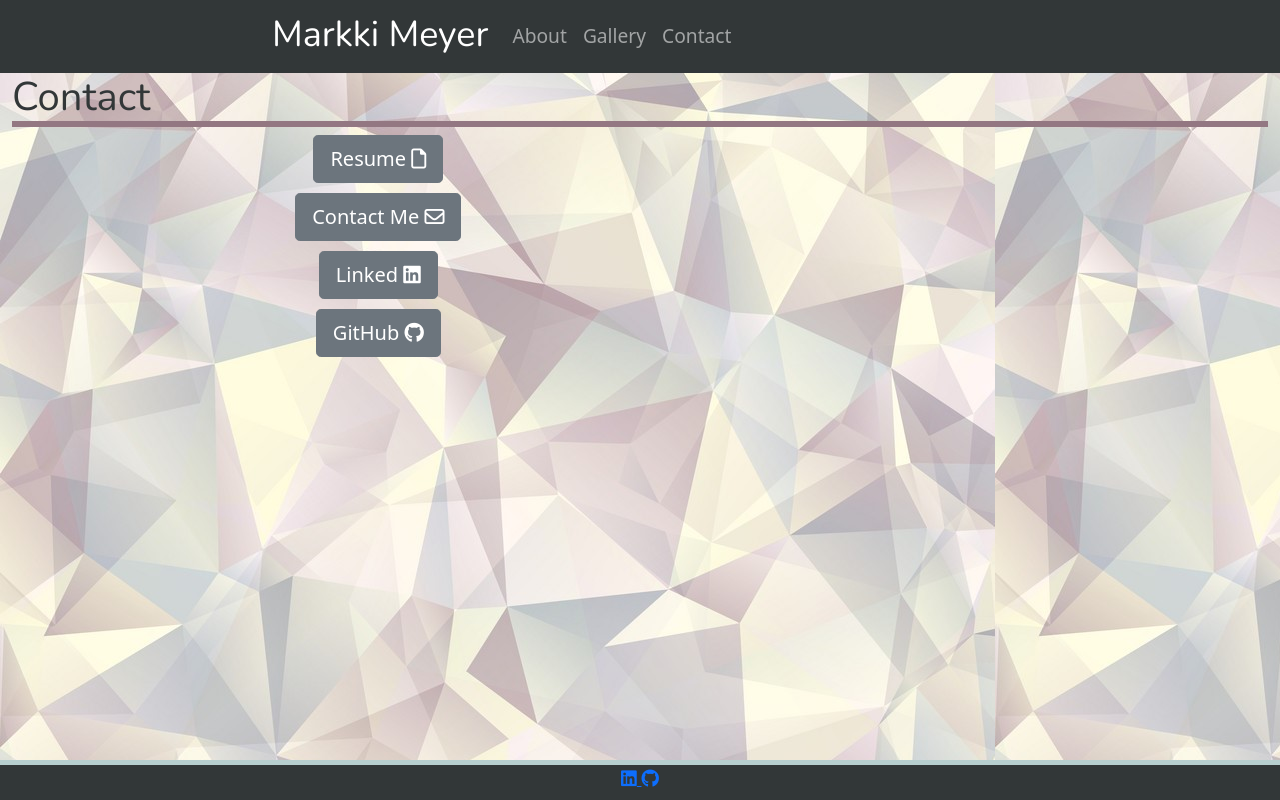
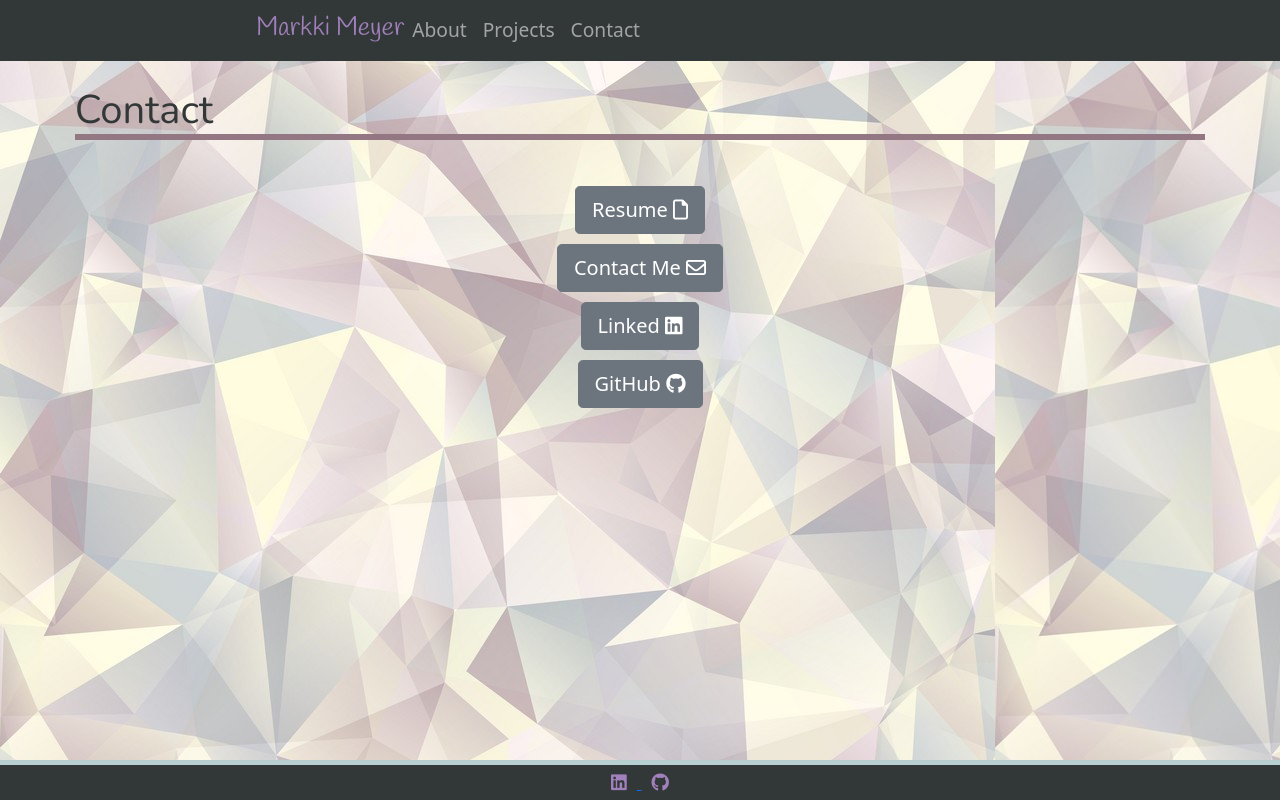
Before and after one commit to markkimeyer/reactProfile, a React (Create React App) app in the folder client/: page /contact in a window 1280 px wide. Built offline with nearby package versions, Linux system fonts and the light colour scheme.

Commit message:
contact page complete with links

```diff
--- a/client/public/index.html
+++ b/client/public/index.html
@@ -19,7 +19,7 @@
 <link href="https://cdn.jsdelivr.net/npm/bootstrap@5.0.0/dist/css/bootstrap.min.css" rel="stylesheet" integrity="sha384-wEmeIV1mKuiNpC+IOBjI7aAzPcEZeedi5yW5f2yOq55WWLwNGmvvx4Um1vskeMj0" crossorigin="anonymous">
 <!-- fonts -->
 <link rel="preconnect" href="https://fonts.gstatic.com">
-<link href="https://fonts.googleapis.com/css2?family=Open+Sans&family=Raleway&display=swap" rel="stylesheet">
+<link href="https://fonts.googleapis.com/css2?family=Open+Sans&family=Raleway&family=Handlee&display=swap" rel="stylesheet">
 <link rel="preconnect" href="https://fonts.gstatic.com">
 <link href="https://fonts.googleapis.com/css2?family=Dancing+Script:wght@600&display=swap" rel="stylesheet">
 <link rel="preconnect" href="https://fonts.gstatic.com">
--- a/client/src/components/Footer/index.js
+++ b/client/src/components/Footer/index.js
@@ -1,16 +1,24 @@
 import React from "react";
+import { Col, Row } from "../Grid";
 import './style.css';
 
 const Footer = () => {
     return (
 
         <footer>
-        <a href="https://www.linkedin.com/in/markkimeyer/"> <i class="fab fa-linkedin"></i></a>
+            {/* <Row>
+                <Col size = "md-12">
+            <p style = {{color : "peru", fontFamily: "nunito"}}>markkimeyer@gmail.com</p>
+            </Col>
+            </Row> */}
+            <Row>
+            <Col size = "md-12">
+                    <a href="https://www.linkedin.com/in/markkimeyer"> <i class="fab fa-linkedin"></i></a>
+                    <a href="https://github.com/markkimeyer?tab=repositories"> <i class="fab fa-github"></i></a>
+                </Col>
+            </Row>
 
-        <a href="https://github.com/markkimeyer?tab=repositories"> <i class="fab fa-github"></i></a>
-
-
-    </footer>
+        </footer>
     );
 };
 
--- a/client/src/components/Footer/style.css
+++ b/client/src/components/Footer/style.css
@@ -8,6 +8,13 @@ footer {
     font-size: 18px;
     height: 40px;
     border-top:#b7cfcf 5px solid;
+}
 
 
+
+footer .fab {
+    margin-top: 9px;
+    margin-right: 10px;
+    margin-left: 10px;
+    color:#a180bb;
 }
--- a/client/src/components/Nav/index.js
+++ b/client/src/components/Nav/index.js
@@ -5,8 +5,7 @@ import { Link } from "react-router-dom";
 function Nav() {
   return (
     <nav className="navbar navbar-expand-lg navbar-dark">
-      <a className="navbar-brand" href="/"></a>
-      <span class="navbar-brand mb-1 h1">Markki Meyer</span>
+      <span class="mb-1 h1">Markki Meyer</span>
       <button class="navbar-toggler" type="button" data-toggle="collapse" data-target="#navbarSupportedContent"
         aria-controls="navbarSupportedContent" aria-expanded="false" aria-label="Toggle navigation">
         <span class="navbar-toggler-icon"></span>
@@ -26,7 +25,7 @@ function Nav() {
               <Link className="nav-link"
                 to="/Gallery"
               >
-                Gallery
+                Projects
               </Link>
             </li>
             <li class="nav-item">
--- a/client/src/components/Nav/style.css
+++ b/client/src/components/Nav/style.css
@@ -3,14 +3,12 @@
 }
 
 .h1 {
-    font-size: 36px;
+    font-size: 26px;
     padding-left: 20%;
-    font-family: 'Nunito', sans-serif;
+    font-family: 'Handlee', sans-serif;
+    color: #a180bb;
+    text-align: left;
 
-}
-
-#navbarSupportedContent {
-    display:block;
 }
 
 .nav-link {
--- a/client/src/pages/Contact.js
+++ b/client/src/pages/Contact.js
@@ -6,38 +6,41 @@ const Contact = () => {
     return (
         <Container fluid>
 <header>
-        <div class="row"></div>
+        <Row>
         <div class="col-lg-12 separateborder">
             <h1>Contact</h1>
         </div>
+        </Row>
     </header>
 <div class = "contactMe">
-        <div class="contactRow">
-            <div class="col-md-5"></div>
-            <div class="col-md-7">
-            <button type="button" class="btn btn-secondary btn-lg" id = "resume">Resume  <i class="far fa-file"></i></button>
-        </div>
+        <div class="contactRow Row">
+            <Col size="md-12">
+            <a href = "https://drive.google.com/file/d/1iuBT4nv_iKdN_vfQtl9GczDmbSgFbcrt/view"><button type="button" class="btn btn-secondary btn-lg" id = "resume">Resume  <i class="far fa-file"></i></button>
+            </a>
+            </Col>
         </div>
 
-        <div class="contactRow">
-            <div class="col-md-5"></div>
-            <div class="col-md-7">
-                <button type="button" class="btn btn-secondary btn-lg" id = "mailchimp">Contact Me  <i class="far fa-envelope"></i></button>
-        </div>
+        <div class="contactRow Row">
+        <Col size="md-12">
+        <a href = "https://us1.list-manage.com/contact-form?u=ab348f2b61785522dbd6bdd88&form_id=73c9c3b608e09594c381e853f8e5ce8d"> <button type="button" class="btn btn-secondary btn-lg" id = "mailchimp">Contact Me  <i class="far fa-envelope"></i></button>
+               </a>
+                </Col>
         </div>
 
-    <div class="contactRow">
-        <div class="col-md-5"></div>
-            <div class="col-md-7">
+    <div class="contactRow Row">
+    <Col size="md-12">
+    <a href ="https://www.linkedin.com/in/markkimeyer/" >
             <button type="button" class="btn btn-secondary btn-lg" id = "linkedin">Linked <i class="fab fa-linkedin"></i></button>
-    </div>
+            </a>
+            </Col>
     </div>
 
-<div class="contactRow">
-    <div class="col-md-5"></div>
-            <div class="col-md-7">
+<div class="contactRow Row">
+<Col size="md-12">
+<a href ="https://github.com/markkimeyer">
         <button type="button" class="btn btn-secondary btn-lg" id = "github">GitHub <i class="fab fa-github"></i></button>
-</div>
+        </a>
+        </Col>
 </div>
 </div>
 
--- a/client/src/pages/Gallery.js
+++ b/client/src/pages/Gallery.js
@@ -10,11 +10,13 @@ import Card from "../components/Card";
 const Gallery = () => {
     return (
         <Container fluid>
+            <header>
             <Row>
                 <Col size="md-12">
                     <h1>Gallery</h1>
                 </Col>
                 </Row>
+                </header>
                 <Row>
                 <Card
                      image = {projectFour}
@@ -46,8 +48,8 @@ const Gallery = () => {
                      future."
                     repo= "https://github.com/markkimeyer/daily-planner"
                         />
-                </Row>
-<Row>
+                        </Row>
+                        <Row>
 <Card
                      image = {projectThree}
                      alt= "project one screenshot"
--- a/client/src/pages/Home.js
+++ b/client/src/pages/Home.js
@@ -7,14 +7,13 @@ import Headshot from "../components/Headshot";
 const Home = () => {
   return (
     <Container fluid>
-      <br></br>
+      <header>
       <Row>
         <h1>About Me</h1>
       </Row>
+      </header>
       <Row>
         <Col size="md-12">
-        <br></br>
-        <br></br>
          <Headshot
           image = {me}
         />
--- a/client/src/pages/style.css
+++ b/client/src/pages/style.css
@@ -1,3 +1,8 @@
+header {
+    padding-top: 2%;
+    padding-bottom: 3%;
+}
+
 p {
     font-size: 20px;
     color: rgb(0, 0, 0);
@@ -10,7 +15,7 @@ h1 {
     border-bottom: 6px solid  #937782;
 }
 h2 {
-    color:#7b1649;
+    color:#a180bb;
     text-align: center;
     font-family: 'dancing script', cursive;
 }
@@ -27,10 +32,13 @@ body {
 #aboutRow {
     background-color:#f8f5f5;
     padding-left: 15px;
+    padding-top: 15px;
 }
 
 .row.aboutMe {
     padding-bottom: 15%;
+    padding-left: 5%;
+    padding-right: 5%;
 }
 
 .contactRow {
```
Also changed, not shown: client/src/components/Form/index.js (deleted, +0 -27 lines).
